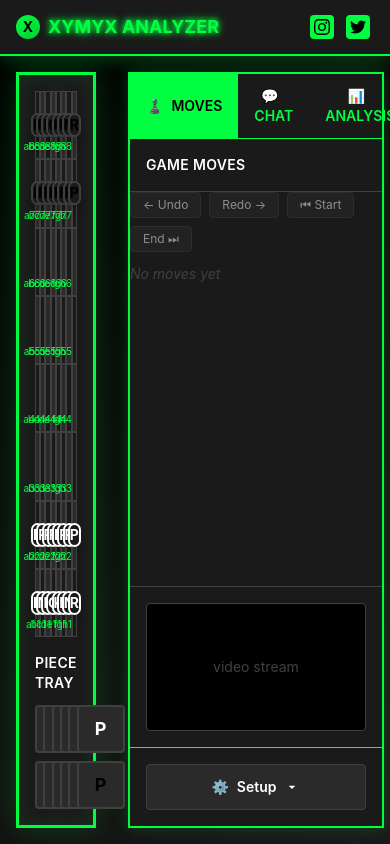
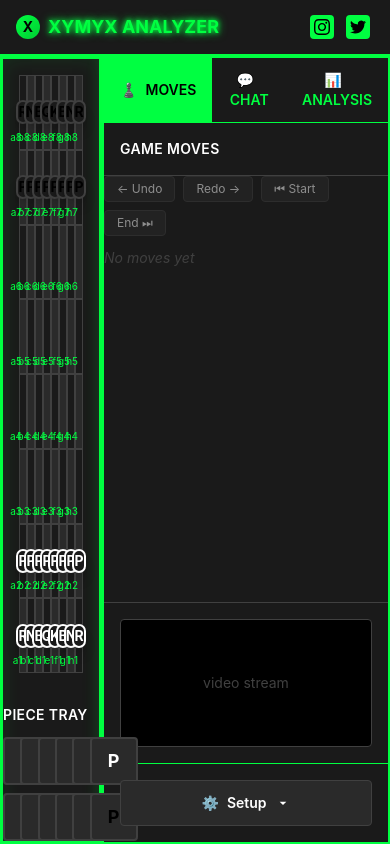
Before and after one commit to wolfcito/xymyx-analysis, a Next.js app: page / in a window 390 px wide. Built offline with nearby package versions, Linux system fonts and the light colour scheme.

Commit message:
refactor: improve layout and styling of chess board and sidebar for better responsiveness

```diff
--- a/src/app/page.tsx
+++ b/src/app/page.tsx
@@ -21,14 +21,16 @@ export default function HomePage() {
       {/* Main Content Area */}
       <div className="flex-1 flex overflow-hidden">
         {/* Left Side - Main Chess Board */}
-        <div className="flex-1 flex flex-col p-4 lg:p-6">
-          <div className="main-content-frame flex-1 flex flex-col p-4 lg:p-6">
+        <div className="flex-1 flex flex-col">
+          <div className="main-content-frame flex-1 flex flex-col">
             {/* Chess Board */}
-            <div className="flex-1 flex items-center justify-center min-h-0">
-              <div className="relative w-full h-full max-w-4xl max-h-4xl aspect-square">
-                <Board />
-                <div className="absolute inset-0 pointer-events-none">
-                  <AnnotationLayer />
+            <div className="flex-1 flex items-center justify-center min-h-0 p-4">
+              <div className="relative w-full h-full flex items-center justify-center">
+                <div className="relative aspect-square w-full h-full max-w-[min(100%,80vh)] max-h-[min(100%,80vh)]">
+                  <Board />
+                  <div className="absolute inset-0 pointer-events-none">
+                    <AnnotationLayer />
+                  </div>
                 </div>
               </div>
             </div>
@@ -41,7 +43,7 @@ export default function HomePage() {
         </div>
 
         {/* Right Side - Sidebar */}
-        <div className="w-72 lg:w-80 flex-shrink-0 p-4 lg:p-6">
+        <div className="w-72 lg:w-80 flex-shrink-0">
           <StreamingSidebar />
         </div>
       </div>
--- a/src/components/Board.tsx
+++ b/src/components/Board.tsx
@@ -130,11 +130,11 @@ const Board: React.FC = () => {
   };
 
   return (
-    <div className="relative w-full h-full min-h-[400px] max-h-[80vh]">
+    <div className="relative w-full h-full">
       <div
         role="grid"
         aria-label="chess-board"
-        className="w-full h-full grid grid-cols-8 grid-rows-8 min-h-[400px]"
+        className="w-full h-full aspect-square grid grid-cols-8 grid-rows-8"
       >
         {displayRanks.map((_, rIdx) => displayFiles.map((_, fIdx) => renderSquare(fIdx, rIdx)))}
       </div>
```
